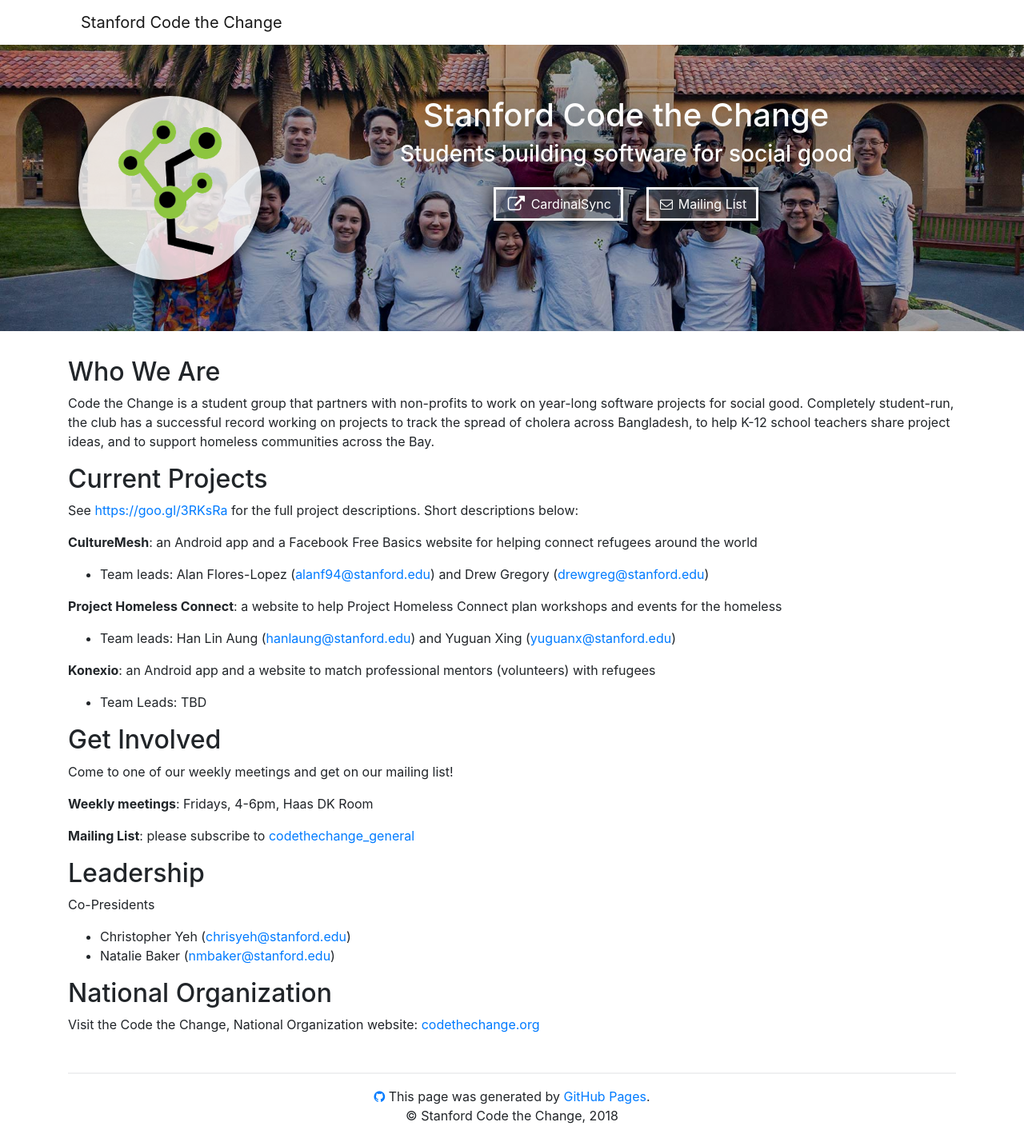
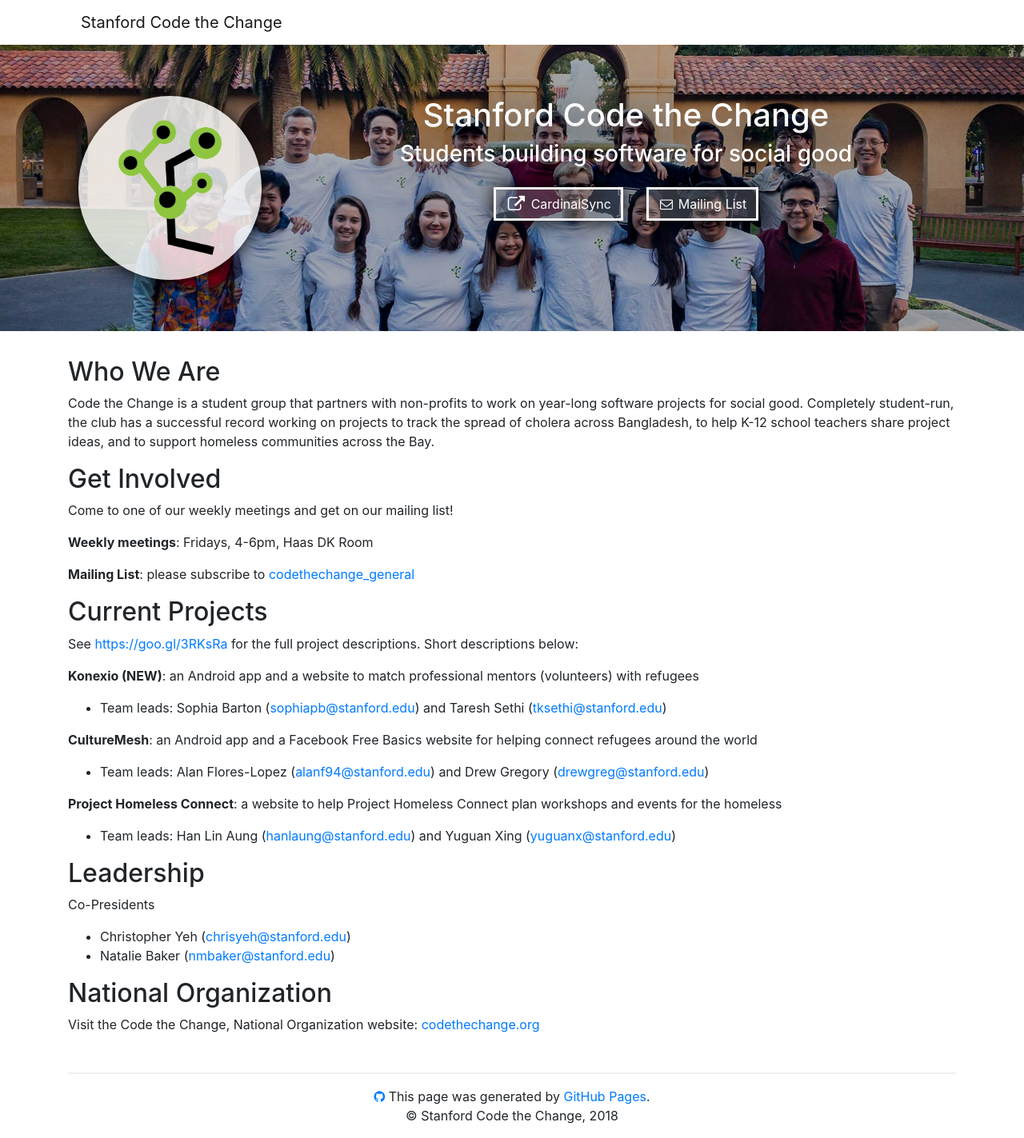
Before and after one commit to chrisyeh96/stanford_ctc, a Jekyll site: the page built from index.md, in a window 1280 px wide. Shown: the whole page at 80% size. Built offline with Jekyll 4.4.1, drawn with Linux system fonts in a browser that asks for light colours; nearby versions of some CDN libraries; some of the changed lines change nothing that is shown.

Commit message:
Added Konexio

```diff
--- a/_config.yml
+++ b/_config.yml
@@ -5,7 +5,7 @@
 highlighter: rouge
 
 ##### BUILD SETTINGS #####
-incremental: true
+# incremental: true
 
 # strip all unncessary whitespace and comments
 # http://jch.penibelst.de/
--- a/index.md
+++ b/index.md
@@ -10,20 +10,6 @@
 Code the Change is a student group that partners with non-profits to work on year-long software projects for social good. Completely student-run, the club has a successful record working on projects to track the spread of cholera across Bangladesh, to help K-12 school teachers share project ideas, and to support homeless communities across the Bay.
 
 
-## Current Projects
-
-See [https://goo.gl/3RKsRa](https://goo.gl/3RKsRa) for the full project descriptions. Short descriptions below:
-
-**CultureMesh**: an Android app and a Facebook Free Basics website for helping connect refugees around the world
-- Team leads: Alan Flores-Lopez ([alanf94@stanford.edu](mailto:alanf94@stanford.edu)) and Drew Gregory ([drewgreg@stanford.edu](mailto:drewgreg@stanford.edu))
-
-**Project Homeless Connect**: a website to help Project Homeless Connect plan workshops and events for the homeless
-- Team leads: Han Lin Aung ([hanlaung@stanford.edu](mailto:hanlaung@stanford.edu)) and Yuguan Xing ([yuguanx@stanford.edu](mailto:yuguanx@stanford.edu))
-
-**Konexio**: an Android app and a website to match professional mentors (volunteers) with refugees
-- Team Leads: TBD
-
-
 ## Get Involved
 
 Come to one of our weekly meetings and get on our mailing list!
@@ -31,6 +17,20 @@
 **Weekly meetings**: Fridays, 4-6pm, Haas DK Room
 
 **Mailing List**: please subscribe to [codethechange_general](https://mailman.stanford.edu/mailman/listinfo/codethechange_general)
+
+
+## Current Projects
+
+See [https://goo.gl/3RKsRa](https://goo.gl/3RKsRa) for the full project descriptions. Short descriptions below:
+
+**Konexio (NEW)**: an Android app and a website to match professional mentors (volunteers) with refugees
+- Team leads: Sophia Barton ([sophiapb@stanford.edu](sophiapb@stanford.edu)) and Taresh Sethi ([tksethi@stanford.edu](tksethi@stanford.edu))
+
+**CultureMesh**: an Android app and a Facebook Free Basics website for helping connect refugees around the world
+- Team leads: Alan Flores-Lopez ([alanf94@stanford.edu](mailto:alanf94@stanford.edu)) and Drew Gregory ([drewgreg@stanford.edu](mailto:drewgreg@stanford.edu))
+
+**Project Homeless Connect**: a website to help Project Homeless Connect plan workshops and events for the homeless
+- Team leads: Han Lin Aung ([hanlaung@stanford.edu](mailto:hanlaung@stanford.edu)) and Yuguan Xing ([yuguanx@stanford.edu](mailto:yuguanx@stanford.edu))
 
 
 ## Leadership
```
